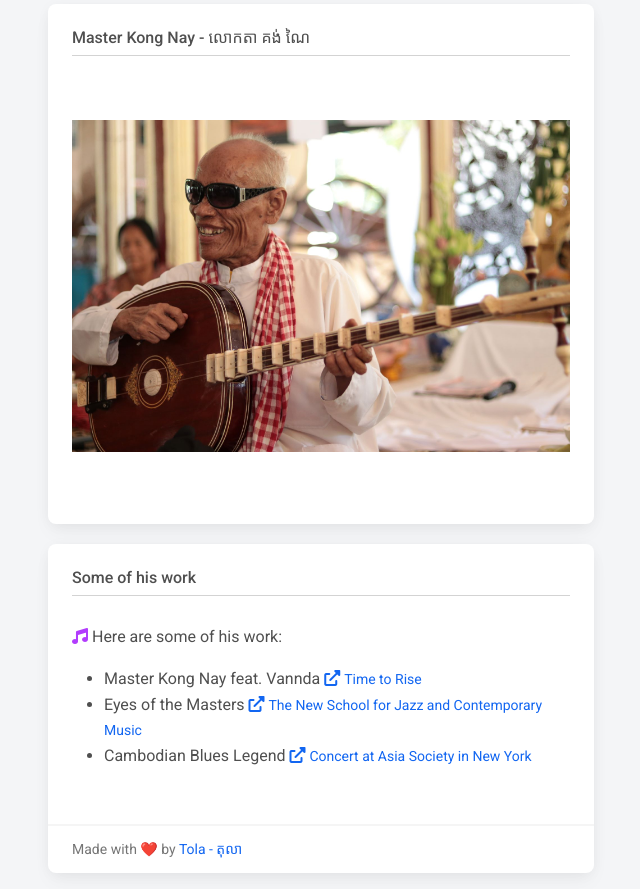
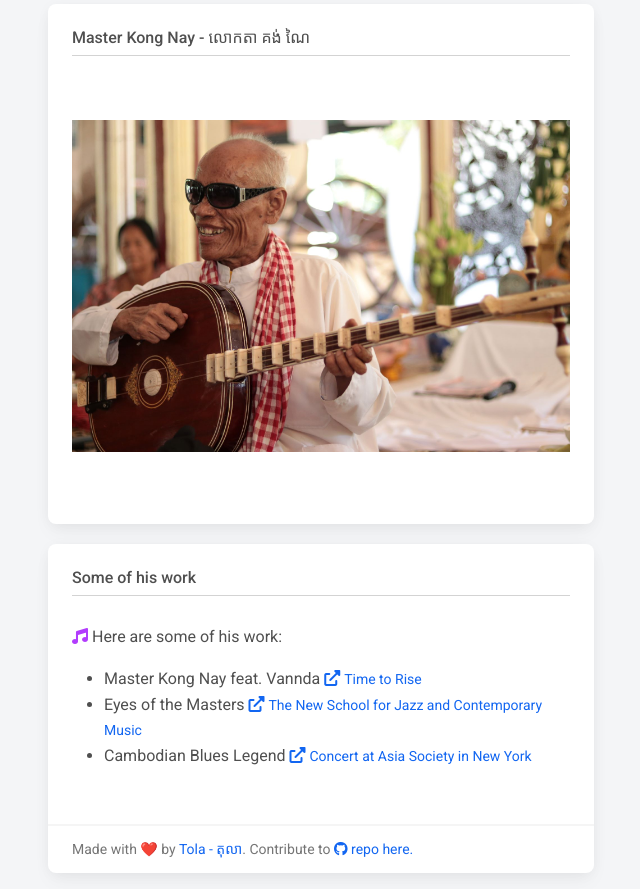
Before and after one commit to tola/masterkongnay, a plain HTML site: page index.html in a window 1280 px wide. Shown: the whole page, without its empty margins (319-959 px from the left). Drawn offline with Linux system fonts and the light colour scheme; a script that the page names is missing.

Commit message:
updated footer

```diff
--- a/index.html
+++ b/index.html
@@ -90,7 +90,9 @@
               </div>
             </div>
             <div class="card-footer text-muted small"> Made with ❤️ by <a href="https://www.tola.page"
-                target="_blank">Tola - តុលា</a> </div>
+                target="_blank">Tola - តុលា</a>. Contribute to <a href="https://github.com/tola/masterkongnay" target="_blank">
+                  <i class="fa-brands fa-github"></i> repo here.
+                </a> </div>
           </div>
         </div>
       </div>
```
